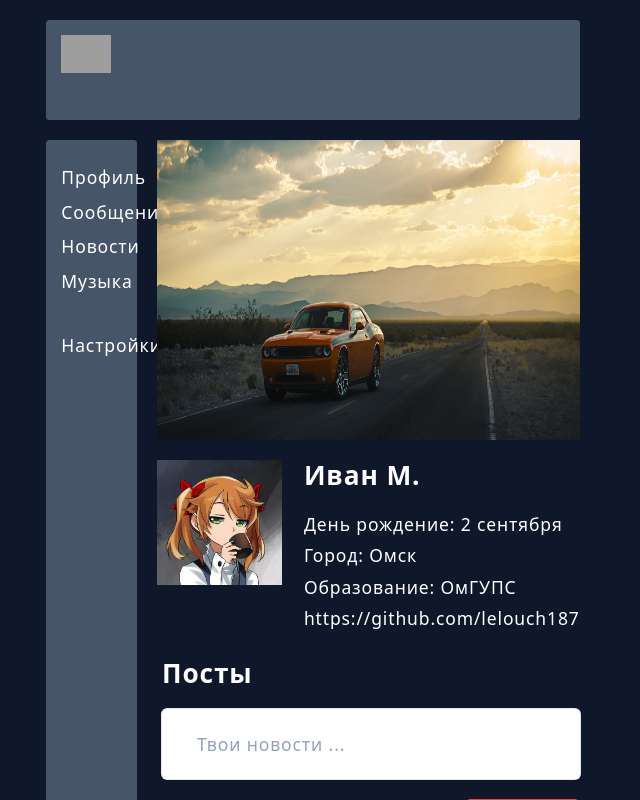
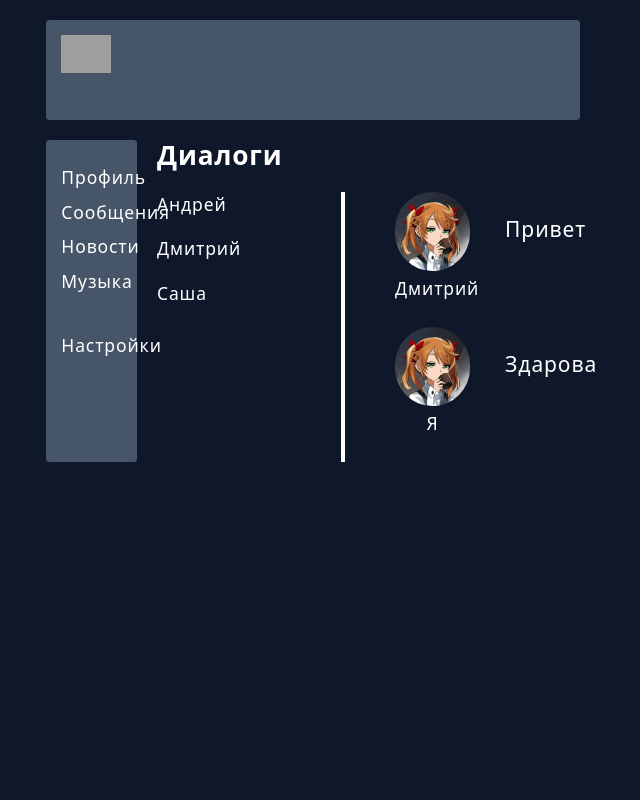
Before and after one commit to lelouch187/Social-Network, a React (Create React App) app: page /profile in a window 1280 px wide. Shown: the top 800 px of the page, without its empty margins (327-967 px from the left). Built offline with nearby package versions, Linux system fonts and the light colour scheme; grey boxes are pictures that could not be loaded.

Commit message:
Верстка dialogs

```diff
--- a/src/App.js
+++ b/src/App.js
@@ -3,13 +3,16 @@ import Header from "./components/Hader/Header";
 import NavBar from "./components/NavBar/NavBar";
 import Profile
     from "./components/Profile/Profile";
+import Dialogs
+    from "./components/Dialogs/Dialogs";
 
 const App =() => {
   return (
           <div className="pt-[20px] w-5/12 mx-auto grid grid-cols-10 gap-[20px] ">
               <Header />
               <NavBar />
-              <Profile />
+              {/*<Profile />*/}
+              <Dialogs />
           </div>
   );
 }
--- a/src/components/Dialogs/Dialogs.jsx
+++ b/src/components/Dialogs/Dialogs.jsx
@@ -0,0 +1,60 @@
+import ava
+    from "../../img/ava.jpg";
+
+const Dialogs = () => {
+    return(
+        <div>
+            <h2 className="font-bold text-3xl mb-[20px]">Диалоги</h2>
+            <div
+                className="flex">
+                <div
+                    className="pr-[100px] border-solid border-r-4 border-white mr-[50px]">
+                    <p className="mb-[20px]">Андрей</p>
+                    <p className="mb-[20px]">Дмитрий</p>
+                    <p className="mb-[20px]">Саша</p>
+                </div>
+                <div
+                    className="flex flex-col">
+                    <div
+                        className="flex items-center mb-[60px]">
+                        <div
+                            className="h-[75px] w-[75px] mr-[35px] text-center">
+                            <img
+                                className="rounded-full"
+                                src={ava}
+                                alt="avatar"/>
+                            <p className="mt-[5px]">Дмитрий</p>
+                        </div>
+                        <div
+                            className=" text-2xl">
+                            Привет
+                        </div>
+
+
+                    </div>
+                    <div
+                        className="flex items-center mb-[60px]">
+                        <div
+                            className="h-[75px] w-[75px] mr-[35px] text-center">
+                            <img
+                                className="rounded-full"
+                                src={ava}
+                                alt="avatar"/>
+                            <p className="mt-[5px]">Я</p>
+                        </div>
+                        <div
+                            className=" text-2xl">
+                            Здарова
+                        </div>
+
+
+                    </div>
+
+
+                </div>
+            </div>
+        </div>
+    )
+}
+
+export default Dialogs
--- a/src/components/Profile/Posts/Post/Post.jsx
+++ b/src/components/Profile/Posts/Post/Post.jsx
@@ -2,16 +2,23 @@ import ava
     from "../../../../img/ava.jpg";
 
 
-const Post = ({message, likes}) => {
+const Post = ({message, likesCount}) => {
     return (
-        <div className="flex mb-[20px] items-center">
+        <div
+            className="flex mb-[20px] items-center">
             <div>
-                <img className="h-[75px] w-[75px] mr-[35px] rounded-full" src={ava} alt="avatar"/>
+                <img
+                    className="h-[75px] w-[75px] mr-[35px] rounded-full"
+                    src={ava}
+                    alt="avatar"/>
             </div>
-    <div className="w-[100%] flex justify-between">
-            <span className="text-2xl">{message}</span>
-            <span className="text-2xl">Нравится: {likes}</span>
-        </div>
+            <div
+                className="w-[100%] flex justify-between">
+                <span
+                    className="text-2xl">{message}</span>
+                <span
+                    className="text-2xl">Нравится: {likesCount}</span>
+            </div>
         </div>
     )
 }
--- a/src/components/Profile/Posts/Posts.jsx
+++ b/src/components/Profile/Posts/Posts.jsx
@@ -18,8 +18,8 @@ const Posts = () => {
                     </button>
                 </form>
             </div>
-            <Post message="Го доту" likes="6"/>
-            <Post message="Привет" likes="2"/>
+            <Post message="Го доту" likesCount="6"/>
+            <Post message="Привет" likesCount="2"/>
         </div>
     )
 }
--- a/src/components/Profile/Profile.jsx
+++ b/src/components/Profile/Profile.jsx
@@ -20,11 +20,11 @@ const Profile = () => {
                 </div>
                 <div>
                     <h3 className="font-bold text-3xl mb-[20px]">Иван М.</h3>
-                    <p className="mb-[7px]">День рождение: 2 сентября</p>
+                    <p className="mb-[7px]">День рождения: 2 сентября</p>
                     <p className="mb-[7px]">Город: Омск</p>
                     <p className="mb-[7px]">Образование: ОмГУПС</p>
                     <p className="mb-[7px]">
-                        <a href="https://github.com/lelouch187">https://github.com/lelouch187</a>
+                        <a target="_blank" href="https://github.com/lelouch187">https://github.com/lelouch187</a>
                     </p>
                 </div>
             </div>
```
